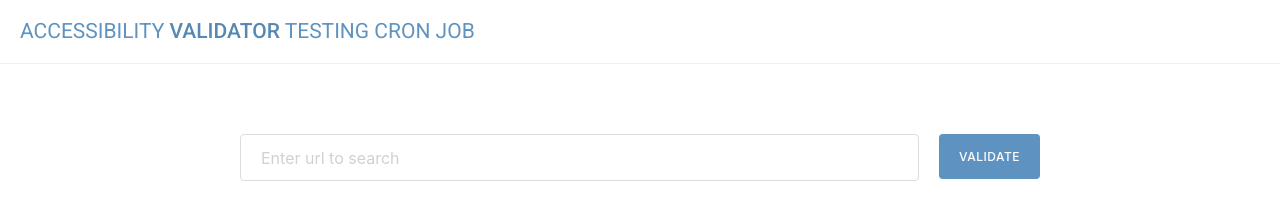
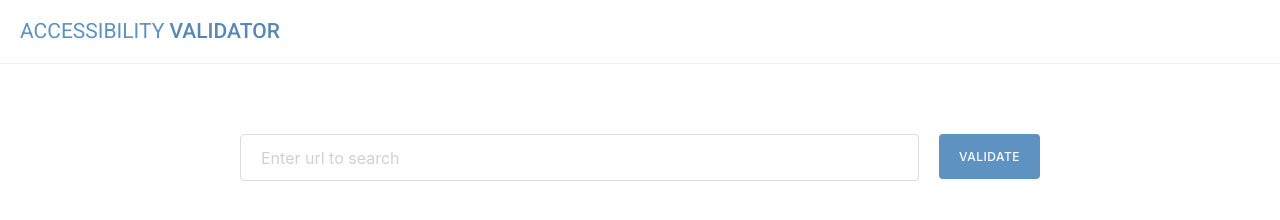
Before and after one commit to hmrd-babel/web-validator, a website: page public/index.html in a window 1280 px wide. Drawn offline with nearby package versions, Linux system fonts and the light colour scheme.

Commit message:
working copy

```diff
--- a/public/index.html
+++ b/public/index.html
@@ -14,7 +14,7 @@
 <body>
     <!-- Header -->
     <header class="header">
-        <h1 class="brand-logo">Accessibility <span>Validator</span> TESTING CRON JOB</h1>
+        <h1 class="brand-logo">Accessibility <span>Validator</span></h1>
     </header>
 
     <!-- Main Content -->
```
